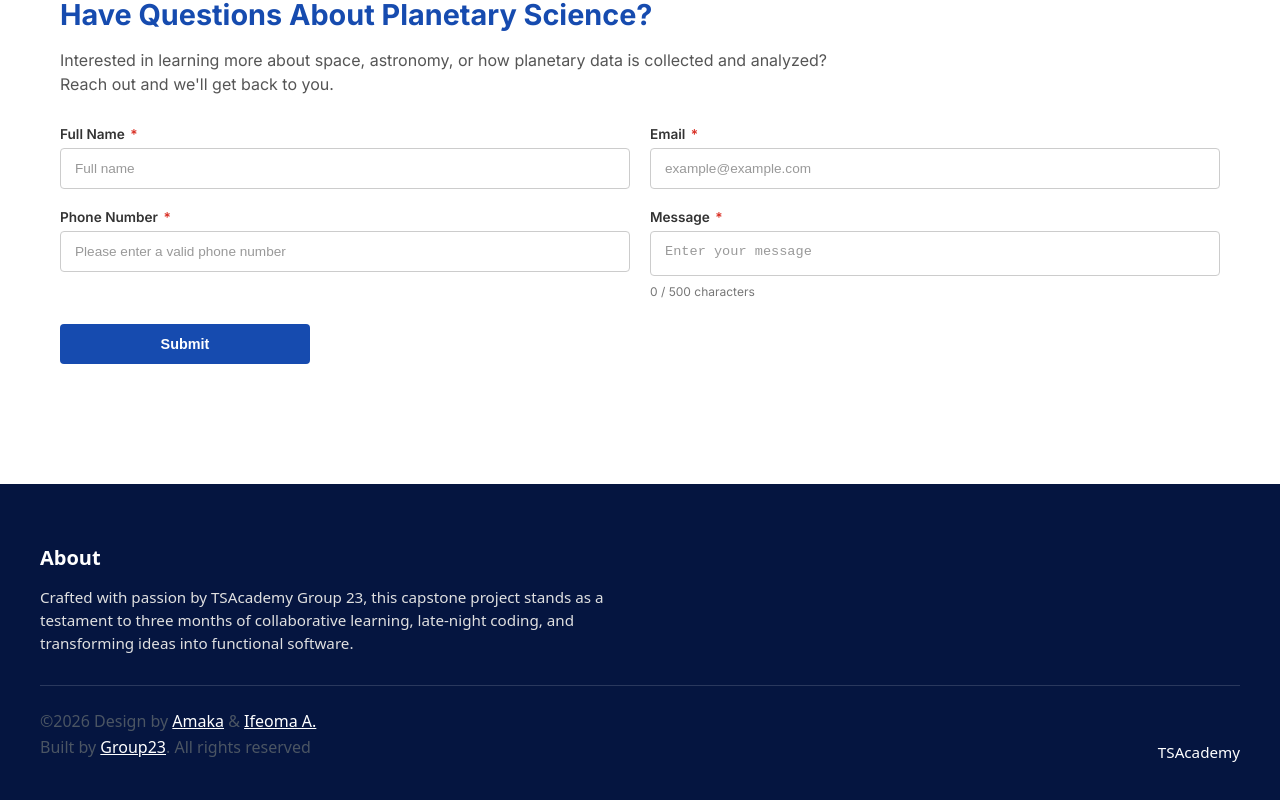
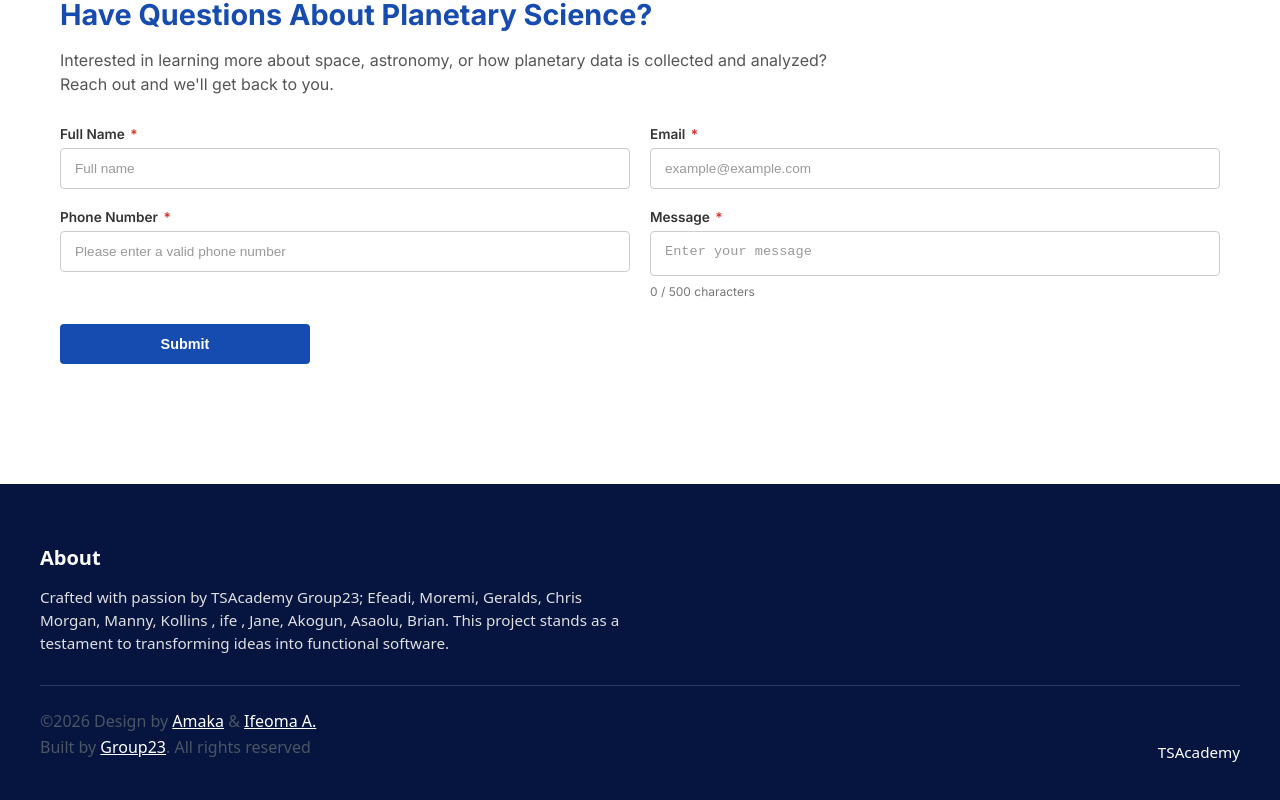
Before and after one commit to JubilantCj/CAPSTONE-PROJECT-GROUP-23, a React (Vite) app: page / in a window 1280 px wide. Shown: the part 2299-3099 px from the top of the page. Built offline with nearby package versions, Linux system fonts and the light colour scheme; no server answers.

Commit message:
Update Footer.jsx
updating the footer section

```diff
--- a/src/Components/Footer.jsx
+++ b/src/Components/Footer.jsx
@@ -8,7 +8,7 @@ function Footer() {
                 <div className="footer-top">
                     <h3 className="footer-heading">About</h3>
                     <p className="footer-text">
-                        Crafted with passion by TSAcademy Group 23, this capstone project stands as a testament to three months of collaborative learning, late-night coding, and transforming ideas into functional software.
+                        Crafted with passion by TSAcademy Group23; Efeadi, Moremi, Geralds, Chris Morgan, Manny, Kollins , ife , Jane, Akogun, Asaolu, Brian. This project stands as a testament to transforming ideas into functional software.
                     </p>
                 </div>
 
```
